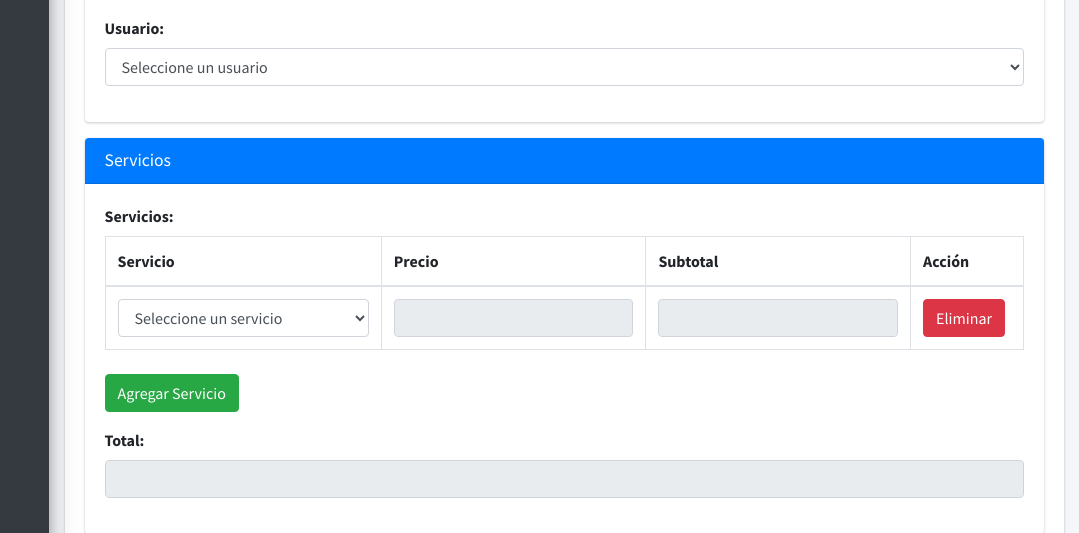
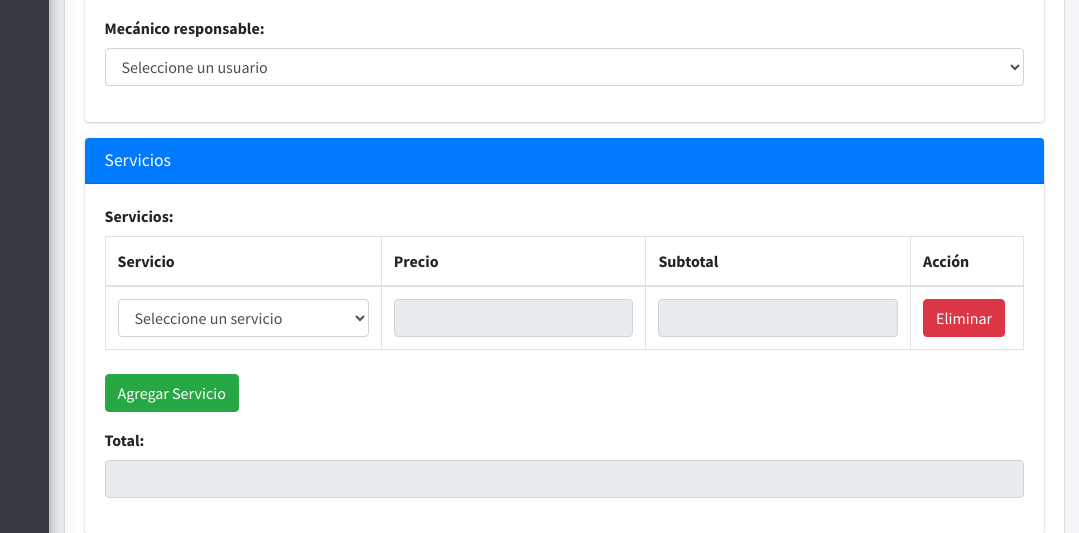
Before and after one commit to richidmnt/Mecanica1, a Django app: template Mecanica/Aplicaciones/Gestion/templates/guardarOrden2.html in a window 1280 px wide. Shown: the part 1018-1551 px from the top of the page, without its empty margins (201-1280 px from the left). Run offline with Django 4.2, Linux system fonts and the light colour scheme; the template is opened without the code that fills it: values that come from a table or form of the project are taken from there, others are empty; data comes from the database, SQL or seed files in the repository; both versions use the stored data as it was after the commit; some libraries are stand-ins or nearby versions.

Commit message:
arreglando bugs

```diff
--- a/Mecanica/Aplicaciones/Gestion/templates/guardarOrden2.html
+++ b/Mecanica/Aplicaciones/Gestion/templates/guardarOrden2.html
@@ -76,7 +76,7 @@
                     </select>
                   </div>
                   <div class="form-group">
-                    <label for="usuario_id" class="form-label">Usuario:</label>
+                    <label for="usuario_id" class="form-label">Mecánico responsable:</label>
                     <select class="form-control select2" id="usuario_id" name="usuario_id" required>
                       <option value="">Seleccione un usuario</option>
                       {% for usuario in usuarios %}
--- a/Mecanica/Aplicaciones/Gestion/templates/inspeccion_m.html
+++ b/Mecanica/Aplicaciones/Gestion/templates/inspeccion_m.html
@@ -193,7 +193,7 @@
                 <button type="submit" class="btn btn-primary">
                   Guardar Daños
                 </button>
-                <a href="{% url 'listarDanios' %}" class="btn btn-danger ml-2"
+                <a href="{% url 'ordenesM' %}" class="btn btn-danger ml-2"
                   >Cancelar</a
                 >
               </div>
--- a/Mecanica/Aplicaciones/Gestion/views.py
+++ b/Mecanica/Aplicaciones/Gestion/views.py
@@ -502,7 +502,7 @@ def guardarOrden(request):
     next_numero_ord = 1 if max_numero_ord is None else max_numero_ord + 1
     context = {
             'next_numero_ord': next_numero_ord,
-            'usuarios': Usuario.objects.filter(is_active = True),
+            'usuarios': Usuario.objects.filter(is_active = True, rol = "MECANICO"),
             'servicios': Servicio.objects.filter(is_deleted = False),
             'ESTADOS': Orden.ESTADOS,
         }
@@ -714,8 +714,8 @@ def guardarOrden2(request):
     next_numero_ord = 1 if max_numero_ord is None else max_numero_ord + 1
     context = {
             'next_numero_ord': next_numero_ord,
-            'usuarios': Usuario.objects.all(),
-            'servicios': Servicio.objects.all(),
+            'usuarios': Usuario.objects.filter(rol = "MECANICO" , is_active = True),
+            'servicios': Servicio.objects.filter(is_deleted =False),
             'ESTADOS': Orden.ESTADOS,
             'vehiculos': Vehiculo.objects.all()
         }
```
Also changed, not shown: Mecanica/db.sqlite3.
